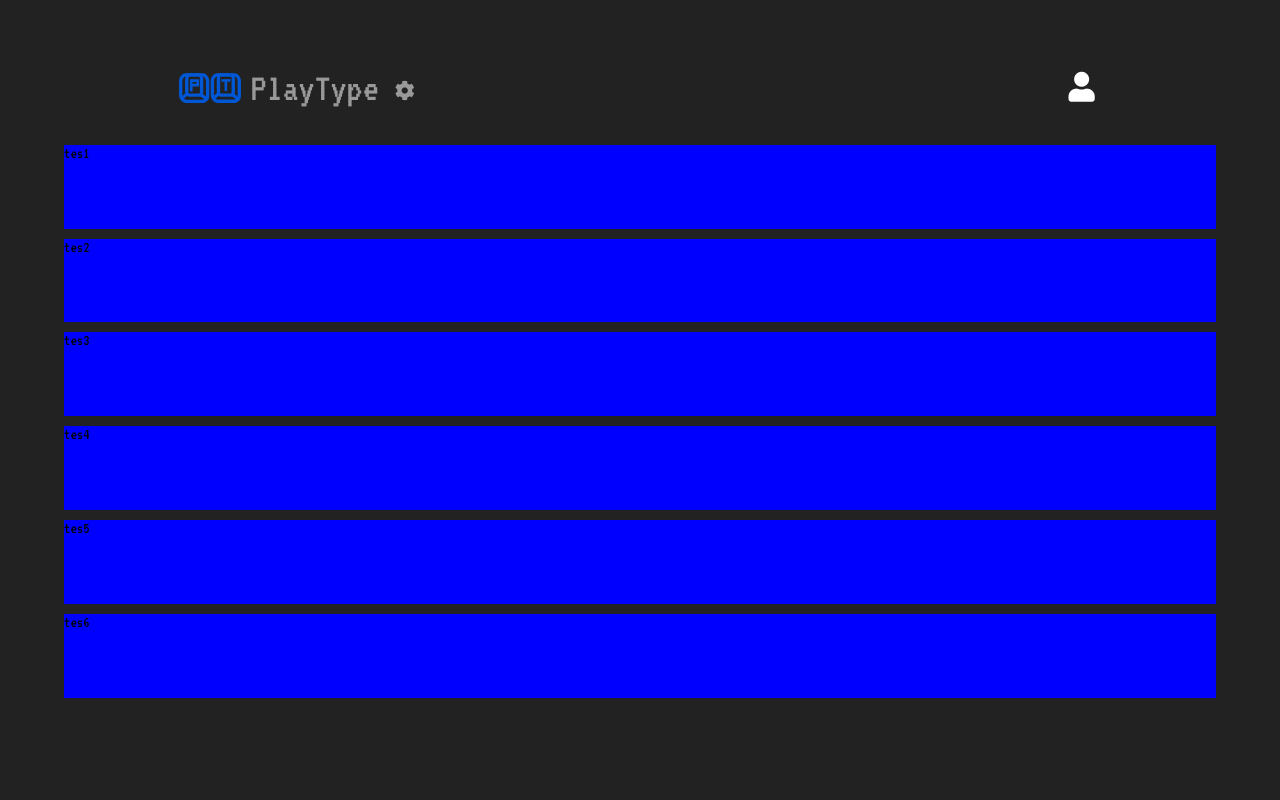
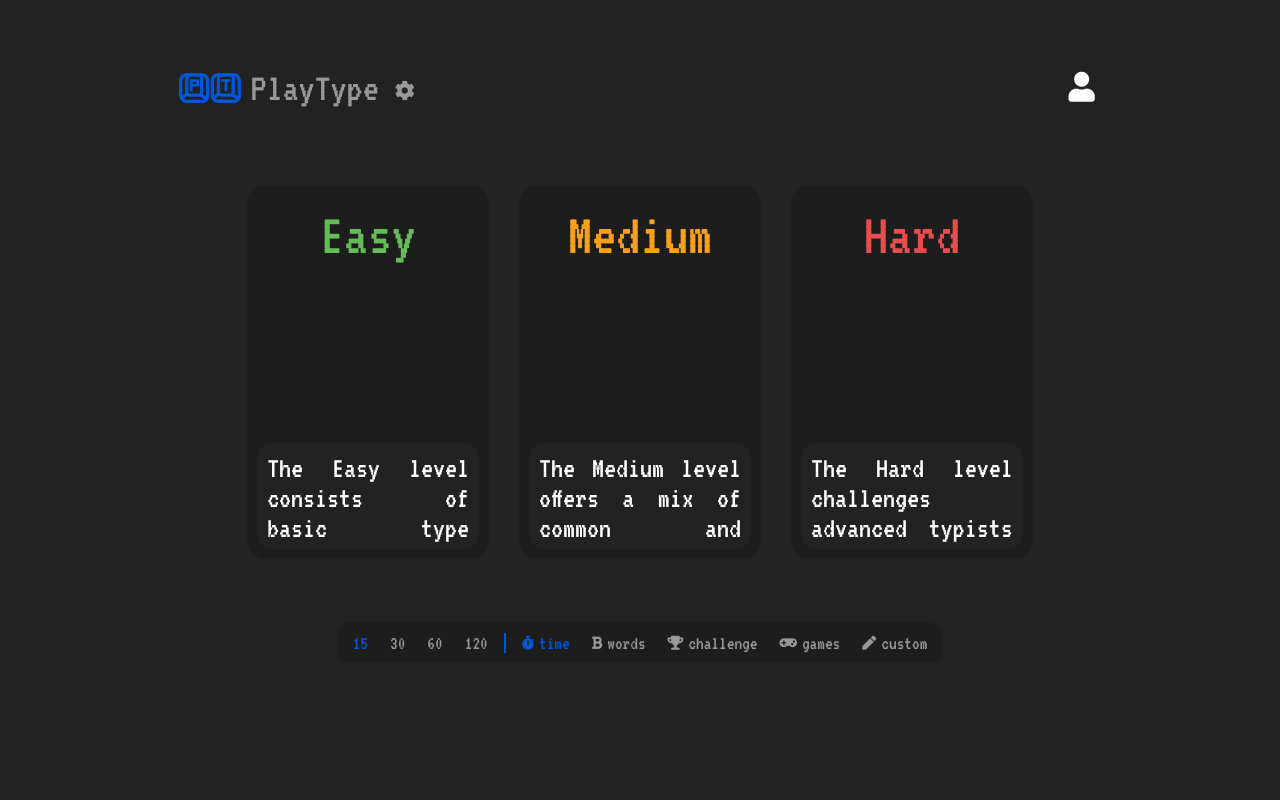
Before and after one commit to Bryan141816/PlayType, a Django app: page /challenges in a window 1280 px wide. Run offline with Django 5.2, Linux system fonts and the light colour scheme; data that the repository does not hold is empty.

Commit message:
tried to make the challenge

```diff
--- a/type_master/docker-compose.yml
+++ b/type_master/docker-compose.yml
@@ -1,7 +1,8 @@
 version: '3'
 services:
   django:
-    image: playtype  # Use the existing image named 'playtype'
+    image: playtype
+    container_name: playtype_container
     ports:
       - "8000:8000"
     volumes:
--- a/type_master/type_master/static/css/challenges.css
+++ b/type_master/type_master/static/css/challenges.css
@@ -1,16 +1,104 @@
-#challenge-box-container {
-    margin: 2rem;
+#difficulty-container {
     display: flex;
-    gap: 10px;
-    height: 100%; /* Set a specific height for the container */
     width: 100%;
-    overflow: auto;
+    height: 100%;
+    gap: 30px;
+    justify-content: center;
+}
+
+.option-card {
+    display: flex;
+    display: flex;
     flex-direction: column;
+    height: 100%;
+    width: 30%;
+    border-radius: 20px;
+    padding: 10px;
+    transform: scale(1);
+    transition: transform 0.2s ease;
+    background-color: var(--opaque-background-color);
     position: relative;
 }
-.challenge-box {
-    height: 15%; /* Fixed height */
-    background-color: blue;
-    flex-shrink: 0; /* Prevent shrinking */
-    flex-basis: auto; /* Respects height */
+
+/* .option-card:nth-child(1){
+    background-color: #65BB58;
 }
+.option-card:nth-child(2){
+    background-color: #F8A01A;
+}
+.option-card:nth-child(3){
+    background-color: #E74D4D;
+} */
+
+.card-content {
+    display: flex;
+    flex-direction: column;
+    align-items: center;
+    height: 100%;
+    width: 100%;
+    border-radius: 15px;
+    overflow-y: hidden;
+    & h3{
+        color: var(--high-color-value);
+        font-size: 60px;
+        margin: 10px;
+    }
+}
+#easy-text{
+    color: #65BB58;
+}
+#medium-text{
+    color: #F8A01A;
+}
+#hard-text{
+    color: #E74D4D;
+}
+
+.description-card {
+    margin-top: auto;
+    height: 30%;
+    width: 100%;
+    background-color: var(--background-color);
+    transition: height 0.2s ease;
+    display: flex;
+    padding: 0;
+    border-radius: 15px;
+    padding: 10px;
+}
+
+.option-card:hover {
+    z-index: 100;
+    transform: scale(1.1);
+}
+.short-description{
+    display: inline;
+    color: var(--high-color-value);
+    font-size: 30px;
+    text-align: justify;
+    margin: 0;
+}
+.full-description{
+    display: none;
+    color: var(--high-color-value);
+    font-size: 30px;
+    text-align: justify;
+    margin: 0;
+}
+
+
+.option-card:hover .description-card{
+    height: 55%;
+}
+.option-card:hover .short-description{
+    display: none;
+}
+.option-card:hover .full-description{
+    display: inline;
+}
+.stripes {
+    height: 250px;
+    width: 375px;
+    -webkit-background-size: 50px 50px;
+    -moz-background-size: 50px 50px;
+    background-size: 50px 50px;
+}
--- a/type_master/type_master/static/css/index.css
+++ b/type_master/type_master/static/css/index.css
@@ -1,14 +1,21 @@
+#typingtest-container{
+    display: flex;
+    align-items: center;
+    height: 60%;
+    width: 70%;
+    flex-direction: column;
+}
 .paragraph {
     display: flex;
     flex-wrap: wrap;
     gap: 5px;
-    width: 70%;
-    height: 30%;
+    width: 100%;
+    height: 50%;
     overflow-y: hidden;
     position: relative;
     align-items: start;
     scrollbar-width: none;
-    -ms-overflow-style: none
+    -ms-overflow-style: none;
 }
 #paragraph-container{
     display: flex;
@@ -124,13 +131,13 @@
         position: absolute;
         background-color: #0057d6;
         height: 250%;
-        width: 120%;
+        width: 100%;
         transform: rotate(-45deg) translateX(0);
         pointer-events: none;
         transition: transform 0.3s;
     }
     & .blocker-hide{
-        transform: rotate(-45deg) translateX(100%);
+        transform: rotate(-45deg) translateX(110%);
     }
     & div{
         display: flex;
--- a/type_master/type_master/static/js/index.js
+++ b/type_master/type_master/static/js/index.js
@@ -182,7 +182,7 @@ $(document).ready(function() {
         blockers.each((index, blocker) => {
             setTimeout(() => {
                 $(blocker).addClass('blocker-hide');
-            }, index * 100);
+            }, ((index+1) * 100));
         });
 
         $('#counter').addClass('hidden');
--- a/type_master/type_master/static/js/typetest.js
+++ b/type_master/type_master/static/js/typetest.js
@@ -39,6 +39,8 @@ class TypingTest {
     }
 
     handleInput() {
+        let activeContainer = document.querySelector('.active');
+        if(activeContainer){
             const currentInput = this.textInput.val().split('');
             this.updateLetterClasses(currentInput);
             if((this.previousInputLength>currentInput.length)&&(currentInput.length+1>this.activeText.length)&&this.previousInputLength>0){
@@ -56,9 +58,11 @@ class TypingTest {
             this.calculatePointerPosition(currentInput);
             this.previousInputLength = currentInput.length;
         }
+    }
     calculatePointerPosition(currentInput){
 
         let activeContainer = document.querySelector('.active');
+        if(activeContainer != null){
             let x = 0;
             let y = 0;
             if(currentInput.length!=0 && currentInput.length != activeContainer.children.length){
@@ -86,6 +90,7 @@ class TypingTest {
 
             }
             this.movePointerTo(x,y);
+        }
     }
 
     updateLetterClasses(currentInput) {
@@ -141,6 +146,7 @@ class TypingTest {
             $('#counter').text(`${this.currentIndex}/${this.amount}`)
         }
         if(this.currentIndex > $('.word_container').length - 1 && $('.word_container').length > 0){
+            this.testStopped = false;
             this.timer.stop()
             this.testDone()
         }
@@ -195,6 +201,7 @@ class TypingTest {
     }
 
     getRelativePosition(activeELement, childrenElement = null) {
+        if(activeELement != null){
             const element = activeELement;
             const container = document.querySelector('.paragraph');
             const elementRect = element.getBoundingClientRect();
@@ -205,6 +212,7 @@ class TypingTest {
             }
             else{
                 return {elementPos: elementRect, containerPos: containerRect}
+            }
         }
     }
     requestResultData(){
--- a/type_master/type_master/template/html/challenges-template.html
+++ b/type_master/type_master/template/html/challenges-template.html
@@ -1,24 +1,61 @@
 {% extends 'html/template.html' %}
 {% load static %}
 {% block head %}
-    <title>Challenges</title>
+    <title>Document</title>
+    <link rel="stylesheet" href="{% static 'css/index.css' %}">
     <link rel="stylesheet" href="{% static 'css/challenges.css' %}">
 {% endblock %}
 
 {% block content %}
-<div id="challenge-box-container">
-    <div class="challenge-box">tes1</div>
-    <div class="challenge-box">tes2</div>
-    <div class="challenge-box">tes3</div>
-    <div class="challenge-box">tes4</div>
-    <div class="challenge-box">tes5</div>
-    <div class="challenge-box">tes6</div>
-    <div class="challenge-box">tes7</div>
-    <div class="challenge-box">tes8</div>
-    <div class="challenge-box">tes9</div>
-    <div class="challenge-box">tes10</div>
-    <div class="challenge-box">tes11</div>
-    <div class="challenge-box">tes12</div>
-</div>
+    <div id="typingtest-container">
+        <div id="difficulty-container">
+            <div class="option-card" id="card-1">
+                <div class="card-content">
+                    <h3 id="easy-text">Easy</h3>
+                    <div class="description-card">
+                        <p class="short-description">The Easy level consists of basic type patterns and familiar words...</p>
+                        <p class="full-description">The Easy level consists of basic type patterns and familiar words, allowing beginners to practice typing without stress while developing accuracy and speed.</p>
+                    </div>
+                </div>
+            </div>
+            <div class="option-card" id="card-2">
+                <div class="card-content">
+                    <h3 id="medium-text">Medium</h3>
+                    <div class="description-card">
+                        <p class="short-description">The Medium level offers a mix of common and slightly complex words...</p>
+                        <p class="full-description">The Medium level offers a mix of common and slightly complex words, encouraging typists to increase their speed while maintaining accuracy.</p>
+                    </div>
+                </div>
+            </div>
+            <div class="option-card" id="card-3">
+                <div class="card-content">
+                    <h3 id="hard-text">Hard</h3>
+                    <div class="description-card">
+                        <p class="short-description">The Hard level challenges advanced typists with long, intricate ...</p>
+                        <p class="full-description">The Hard level challenges advanced typists with long, intricate sentences and varied vocabulary, emphasizing both speed and precision.</p>
+                    </div>
+                </div>
+            </div>
+        </div>
+    </div>
 
+    <nav id="option-selector">
+        <div class="text-button-container" id="type-selector">
+            <button class="text-button option-active">15</button>
+            <button class="text-button">30</button>
+            <button class="text-button">60</button>
+            <button class="text-button">120</button>
+        </div>
+        <div class="option-separator"></div>
+        <div class="text-button-container">
+            <button class="text-mode option-active"><i class="fas fa-stopwatch"></i>time</button>
+            <button class="text-mode"><i class="fas fa-bold"></i>words</button>
+            <button class="text-mode"><i class="fas fa-trophy"></i>challenge</button>
+            <button class="text-mode"><i class="fas fa-gamepad"></i>games</button>
+            <button class="text-mode"><i class="fas fa-pen"></i>custom</button>
+        </div>
+    </nav>
+    <script src="{% static 'js/timer.js' %}"></script>
+    <script src="{% static 'js/typetest.js' %}"></script>
+    <script src="{% static 'js/index.js' %}"></script>
 {% endblock %}
--- a/type_master/type_master/template/html/index.html
+++ b/type_master/type_master/template/html/index.html
@@ -6,6 +6,7 @@
 {% endblock %}
 
 {% block content %}
+    <div id="typingtest-container">
         <div id="counter-container">
             <div id="counter" class="hidden"></div>
         </div>
@@ -23,11 +24,12 @@
                 {% endfor %}
             </div>
         </div>
-
         <input type="text" id="text_input">
         <button id="retry_button">
             <i class="fas fa-redo"></i>
         </button>
+    </div>
+
 
     <nav id="option-selector">
         <div class="text-button-container" id="type-selector">
```
Lines whose indentation alone changed are shown as unchanged.
